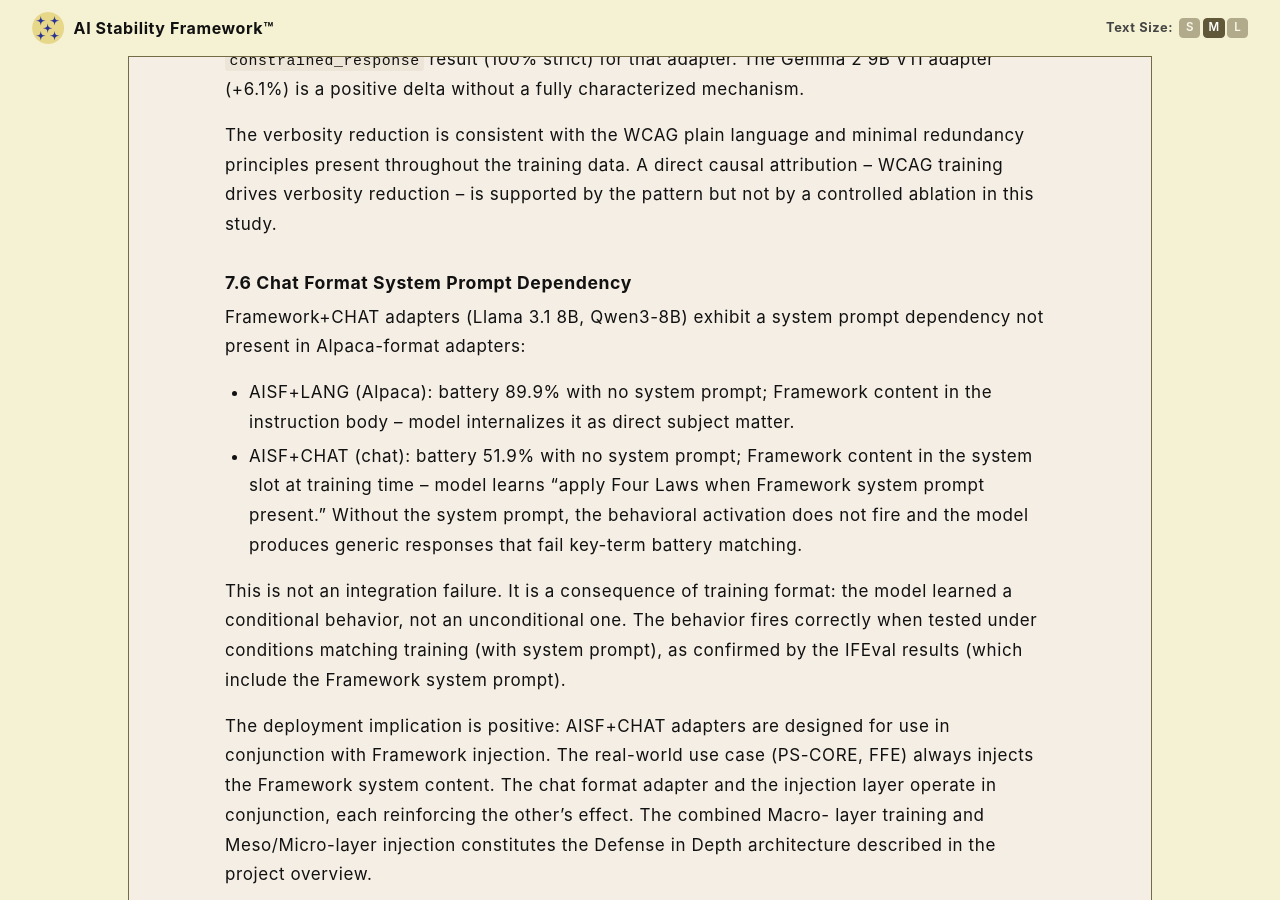
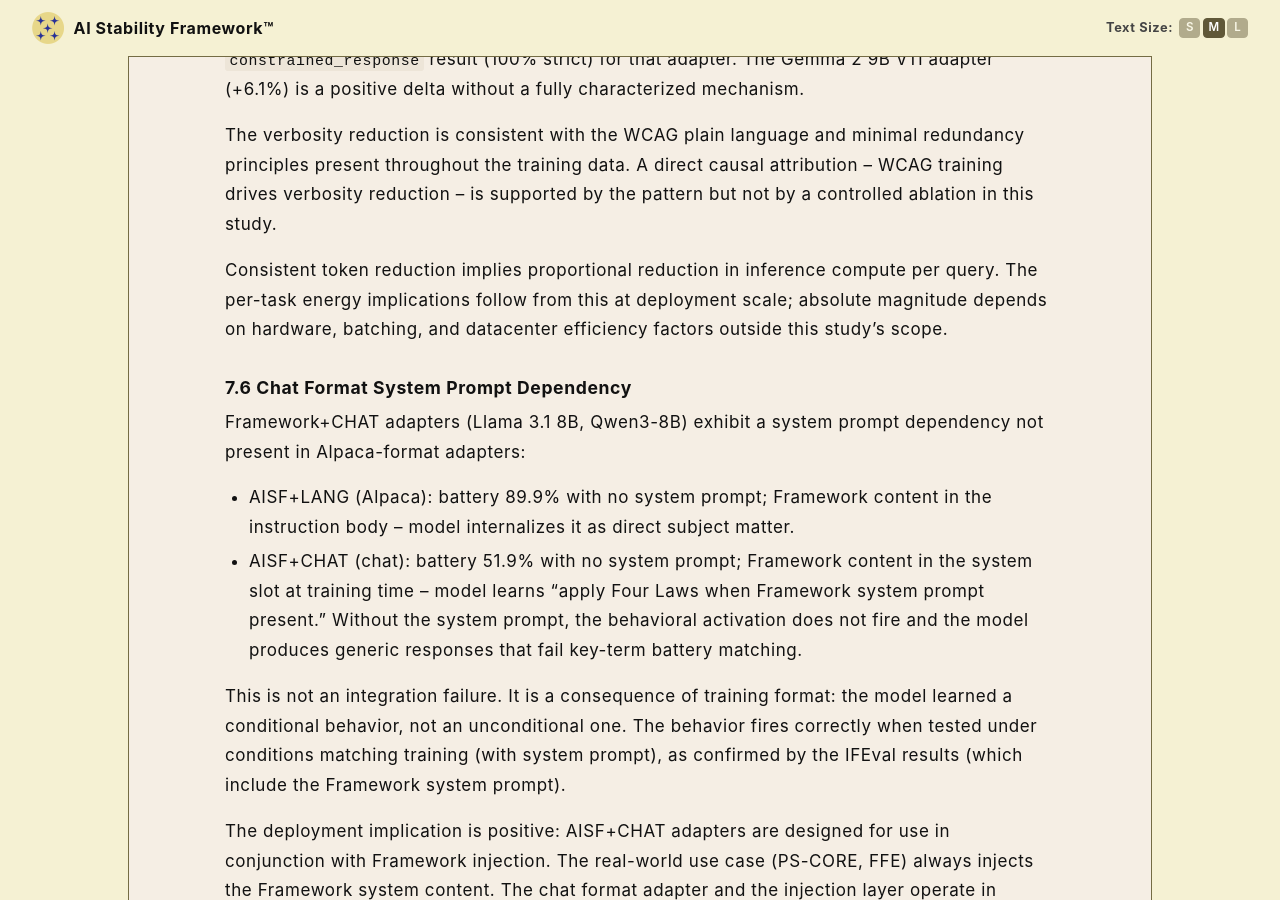
Before and after one commit to rojaslen/AISF-WEB, a Jekyll site: the page built from apx02.md, in a window 1280 px wide and 900 px high, scrolled down 28502 px. Built offline with Jekyll 4.4.1, drawn with Linux system fonts in a browser that asks for light colours; some web fonts are replaced.

Commit message:
WEB token delta: energy-proxy note in apx02/epilogue/ch11; count+range updated
Co-Authored-By: Claude Sonnet 4.6 <noreply@anthropic.com>

```diff
--- a/apx02.md
+++ b/apx02.md
@@ -1048,6 +1048,11 @@ redundancy principles present throughout the training data. A direct causal
 attribution -- WCAG training drives verbosity reduction -- is supported by the
 pattern but not by a controlled ablation in this study.
 
+Consistent token reduction implies proportional reduction in inference compute per
+query. The per-task energy implications follow from this at deployment scale; absolute
+magnitude depends on hardware, batching, and datacenter efficiency factors outside
+this study's scope.
+
 ### 7.6 Chat Format System Prompt Dependency
 
 Framework+CHAT adapters (Llama 3.1 8B, Qwen3-8B) exhibit a system prompt dependency
```
Also changed, not shown: ch11.md (+1 -1 lines), epilogue.md (+1 -1 lines).
